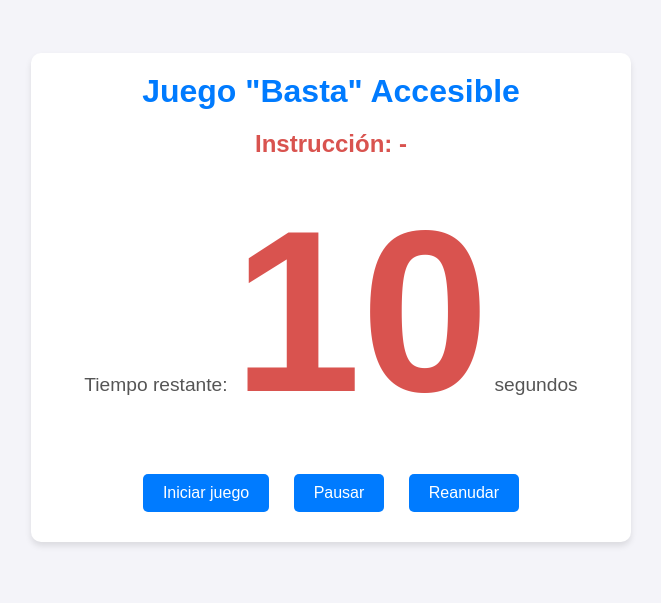
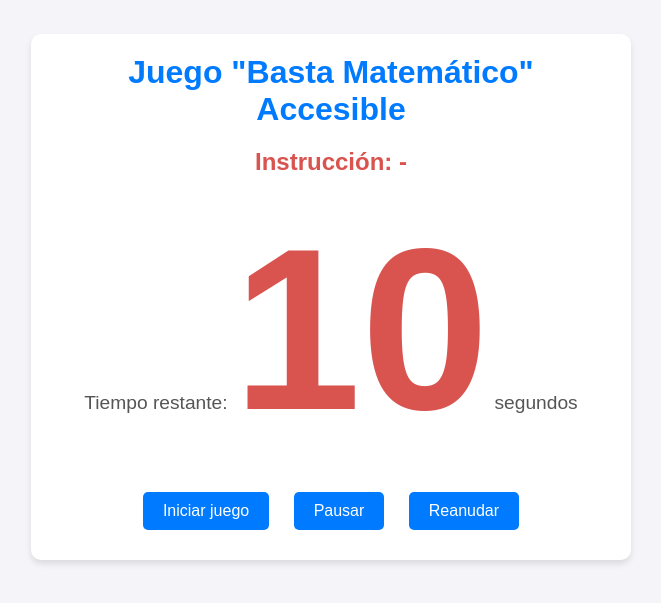
Before and after one commit to IvanLopezFlores/BastaMath, a plain HTML site: page index.html in a window 1280 px wide. Shown: the part 103-706 px from the top of the page, without its empty margins (309-970 px from the left). Drawn offline with Linux system fonts and the light colour scheme.

Commit message:
Cambiar titulo a Basta matematico

```diff
--- a/index.html
+++ b/index.html
@@ -8,7 +8,7 @@
 </head>
 <body>
     <div class="container">
-        <h1>Juego "Basta" Accesible</h1>
+        <h1>Juego "Basta Matemático" Accesible</h1>
 
         <p id="instruction">Instrucción: <span id="letter">-</span></p>
 
```
